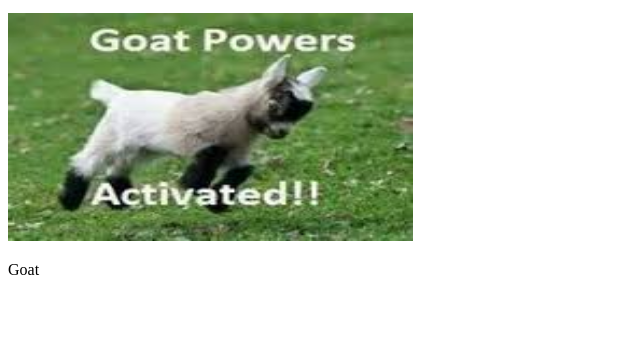
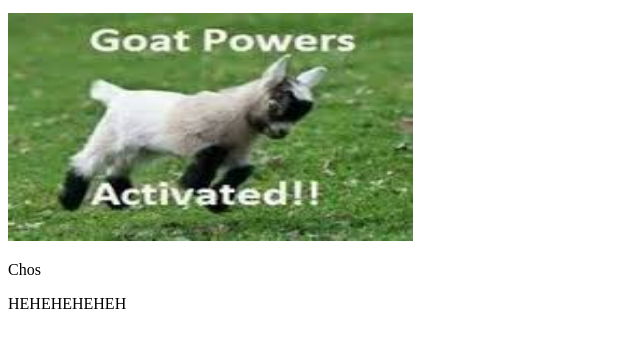
Before and after one commit to auki1220/auki1220.github.io, a plain HTML site: page index.html in a window 1280 px wide. Shown: the part 101-448 px from the top of the page, without its empty margins (0-640 px from the left). Drawn offline with Linux system fonts and the light colour scheme.

Commit message:
FJFJ
FJFJF

```diff
--- a/index.html
+++ b/index.html
@@ -4,7 +4,7 @@
 <h1>Yee</h1>
 <p>Hello I'm Austin Kim.</p>
 <img src="imgres.jpg" style="width:405px;height:228px;">
-<p>Goat<p>
-
+<p>Chos<p>
+<p>HEHEHEHEHEH<p>
 </body>
 </html>
```
